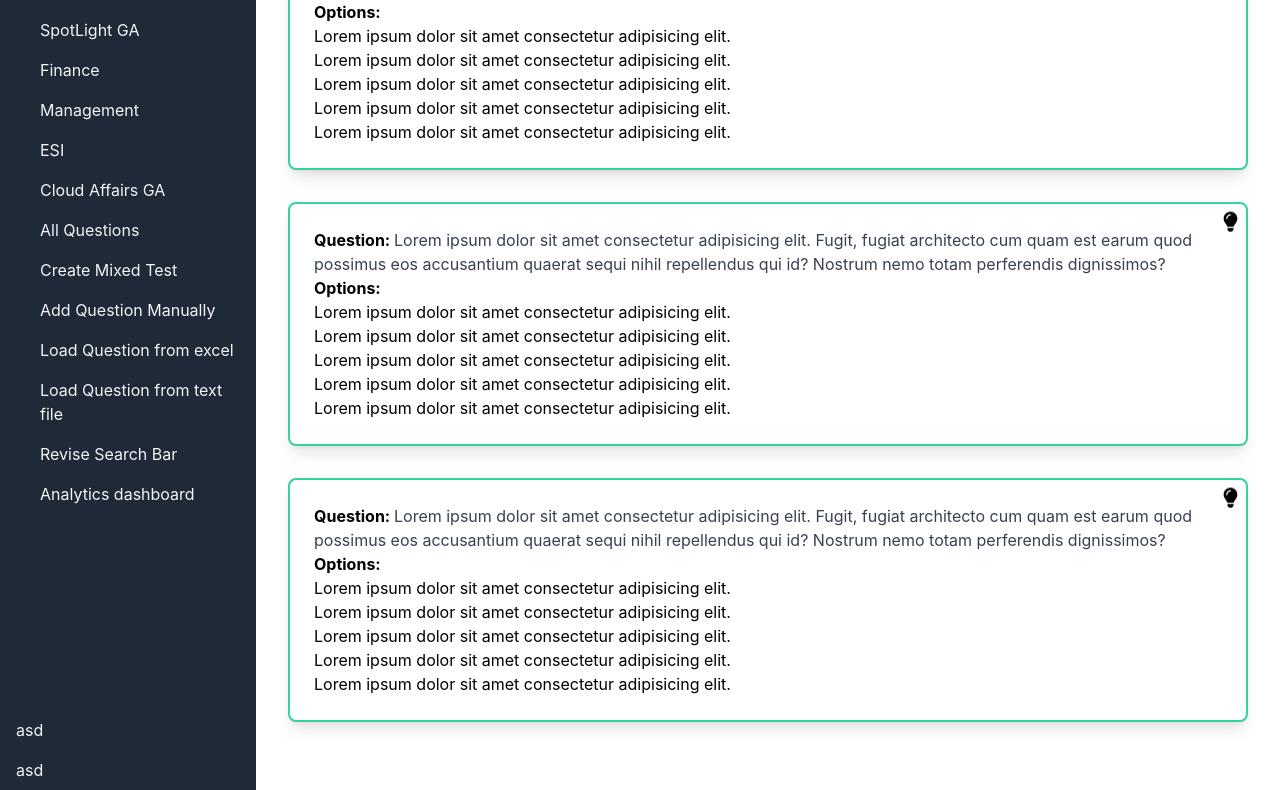
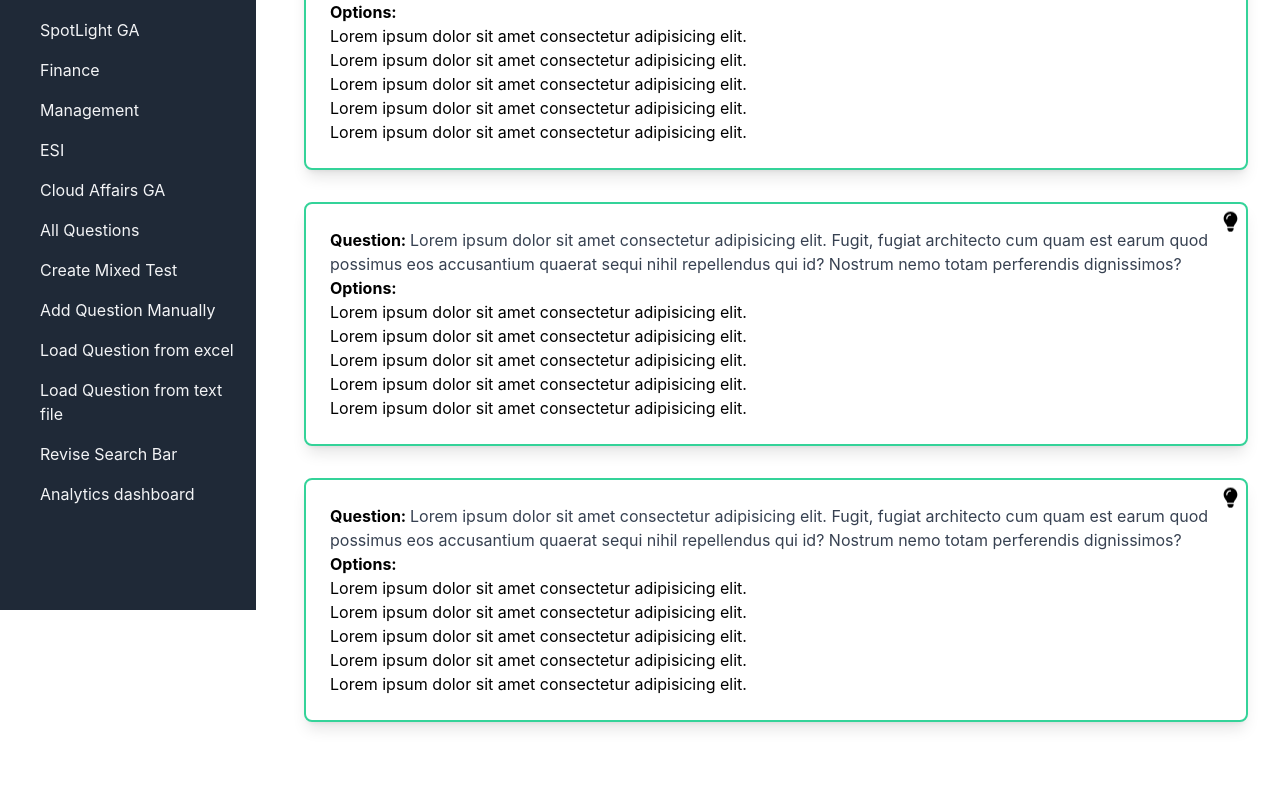
Before and after one commit to ganeshshah/questionParser, a React (Create React App) app in the folder src/main/userinterface/: page / in a window 1280 px wide. Shown: the part 190-980 px from the top of the page. Built offline with nearby package versions, Linux system fonts and the light colour scheme.

Commit message:
fixed sidebar ui

```diff
--- a/src/main/userinterface/src/components/SidebarLayout.css
+++ b/src/main/userinterface/src/components/SidebarLayout.css
@@ -27,3 +27,10 @@
         --tw-translate-x: 0;
     }
 }
+
+
+@media (min-width: 768px) {
+    .main_content_width {
+        width: calc(100vw - 17rem);
+    }
+}
--- a/src/main/userinterface/src/components/SidebarLayout.jsx
+++ b/src/main/userinterface/src/components/SidebarLayout.jsx
@@ -71,7 +71,7 @@ function SidebarLayout() {
 
 
     return (
-        <div className="relative min-h-screen md:flex" data-dev-hint="container">
+        <div className="relative min-h-screen md:flex justify-end" data-dev-hint="container">
             <input type="checkbox" id="menu-open" className="hidden" />
 
             <label htmlFor="menu-open" className="absolute right-2 bottom-2 shadow-lg rounded-full p-2 bg-gray-100 text-gray-600 md:hidden" data-dev-hint="floating action button">
@@ -80,7 +80,7 @@ function SidebarLayout() {
                 </svg>
             </label>
 
-            <header className="bg-gray-600 text-gray-100 flex justify-between md:hidden" data-dev-hint="mobile menu bar">
+            <header className="bg-gray-600 text-gray-100 flex justify-between md:hidden fixed top-0 right-0 left-0 z-40" data-dev-hint="mobile menu bar">
                 <a href="#" className="block p-4 text-white font-bold whitespace-nowrap truncate">
                     MCQ App
                 </a>
@@ -95,7 +95,7 @@ function SidebarLayout() {
                 </label>
             </header>
 
-            <aside id="sidebar" className=" flex-shrink-0 min-w-[16rem] z-50 bg-gray-800 text-gray-100 md:w-64 w-3/4 space-y-6 pt-6 px-0 absolute inset-y-0 left-0 transform md:relative md:translate-x-0 transition duration-200 ease-in-out  md:flex md:flex-col md:justify-between overflow-y-auto" data-dev-hint="sidebar; px-0 for frameless; px-2 for visually inset the navigation">
+            <aside id="sidebar" className="flex-shrink-0 min-w-[16rem] z-50 bg-gray-800 text-gray-100 md:w-64 w-3/4 space-y-6 pt-6 px-0 fixed inset-y-0 left-0 transform  md:translate-x-0 transition duration-200 ease-in-out  md:flex md:flex-col md:justify-between overflow-y-auto" data-dev-hint="sidebar; px-0 for frameless; px-2 for visually inset the navigation">
                 <div className="flex flex-col space-y-6" data-dev-hint="optional div for having an extra footer navigation">
                     <a href="#" className="text-white flex items-center space-x-2 px-4" title="Your App is cool">
                         <svg xmlns="http://www.w3.org/2000/svg" className="h-6 w-6 flex-0" fill="none" viewBox="0 0 24 24" stroke="currentColor">
@@ -112,20 +112,11 @@ function SidebarLayout() {
                         })}
                     </nav>
                 </div>
-
-                <nav data-dev-hint="second-main-navigation or footer navigation">
-                    <a href="#" className="block py-2 px-4 transition duration-200 hover:bg-gray-700 hover:text-white">
-                        asd
-                    </a>
-                    <a href="#" className="block py-2 px-4 transition duration-200 hover:bg-gray-700 hover:text-white">
-                        asd
-                    </a>
-                </nav>
             </aside>
 
-            <main id="content" className="flex-1 p-6 lg:px-8">
+            <main id="content" className="main_content_width p-6 lg:px-8">
                 <div className="max-w-7xl mx-auto">
-                    <div className="px-4 py-6 sm:px-0">
+                    <div className="px-4 py-6 sm:px-0 mt-4 md:mt-0">
                         < Outlet />
                     </div>
                 </div>
```
